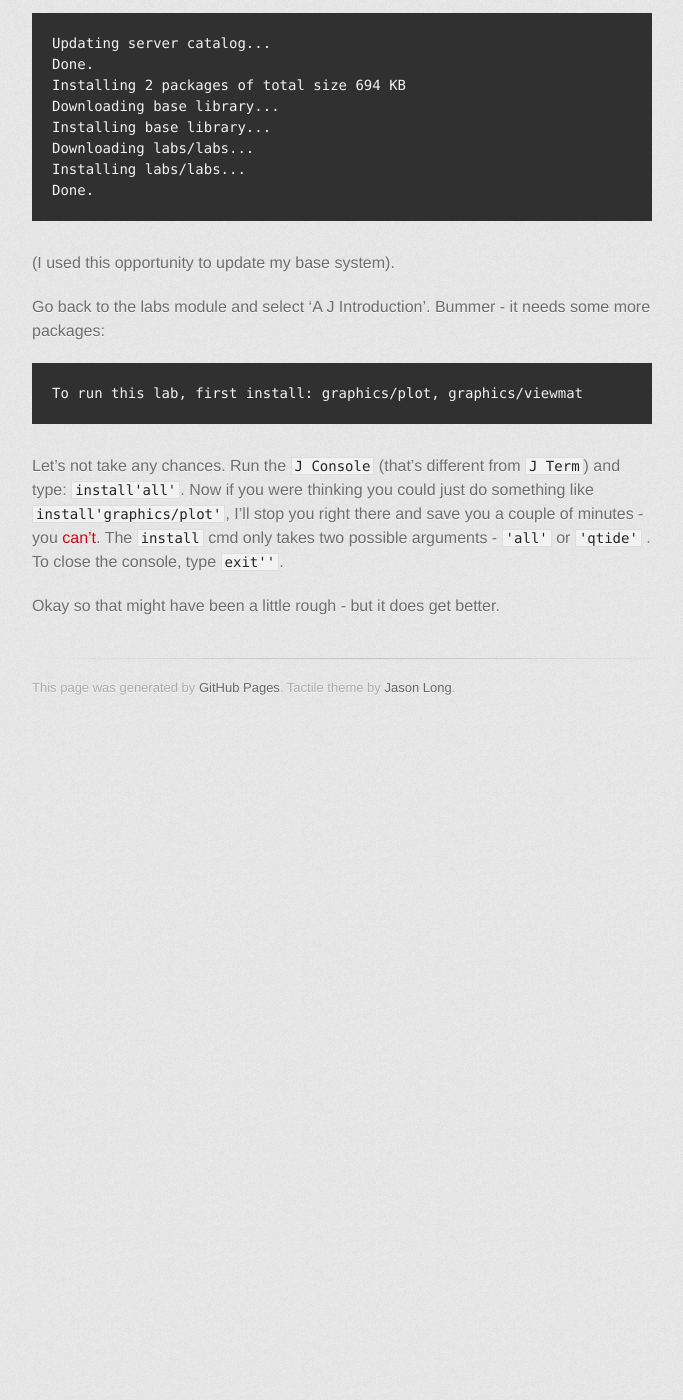
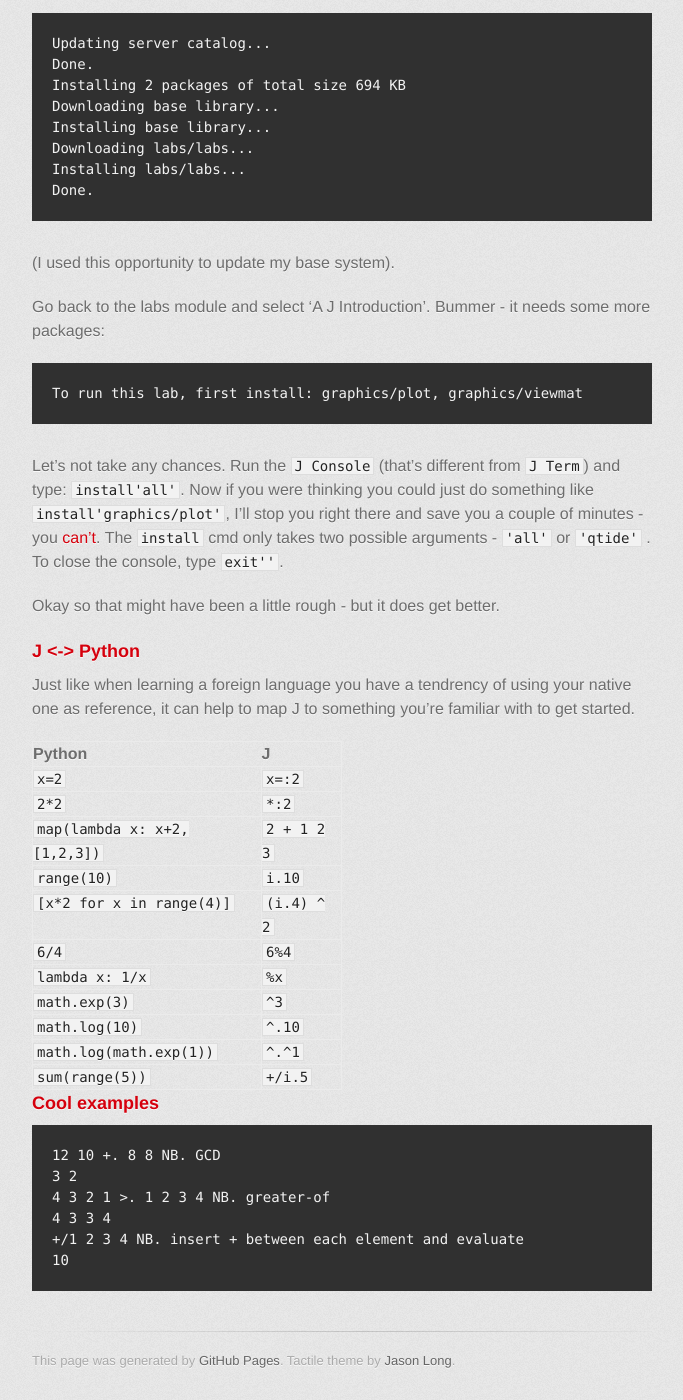
Before and after one commit to axiomiety/axiomiety.github.io, a Jekyll site: the page built from articles/code_j-intro.markdown, in a window 1280 px wide and 1400 px high, scrolled down 886 px. Shown: the whole window, without its empty margins (298-981 px from the left). Built offline with Jekyll 4.4.1, drawn with Linux system fonts in a browser that asks for light colours; nearby versions of some CDN libraries; some web fonts are replaced; before the commit the page ends 1613 px from its top, so only the background shows below that.

Commit message:
more on j

```diff
--- a/articles/code_j-intro.markdown
+++ b/articles/code_j-intro.markdown
@@ -38,3 +38,30 @@ Go back to the labs module and select 'A J Introduction'. Bummer - it needs some
 Let's not take any chances. Run the `J Console` (that's different from `J Term`) and type: `install'all'`. Now if you were thinking you could just do something like `install'graphics/plot'`, I'll stop you right there and save you a couple of minutes - you [can't](http://www.jsoftware.com/help/user/lib_jal.htm). The `install` cmd only takes two possible arguments - `'all'` or `'qtide'` . To close the console, type `exit''`.
 
 Okay so that might have been a little rough - but it does get better.
+
+### J <-> Python
+
+Just like when learning a foreign language you have a tendrency of using your native one as reference, it can help to map J to something you're familiar with to get started.
+
+Python|J
+:-----|:-
+`x=2`|`x=:2`
+`2*2`|`*:2`
+`map(lambda x: x+2, [1,2,3])`|`2 + 1 2 3`
+`range(10)`|`i.10`
+`[x*2 for x in range(4)]`|`(i.4) ^ 2`
+`6/4`|`6%4`
+`lambda x: 1/x`|`%x`
+`math.exp(3)`|`^3`
+`math.log(10)`|`^.10`
+`math.log(math.exp(1))`|`^.^1`
+`sum(range(5))`|`+/i.5`
+
+### Cool examples
+
+    12 10 +. 8 8 NB. GCD
+    3 2
+    4 3 2 1 >. 1 2 3 4 NB. greater-of
+    4 3 3 4
+    +/1 2 3 4 NB. insert + between each element and evaluate
+    10
--- a/articles/code_python-debug.markdown
+++ b/articles/code_python-debug.markdown
@@ -67,7 +67,7 @@ We're now at the very top of the program. Before continuing, let's set a breakpo
 We can set we hit the breakpoint (denoted by 'B'), and we use `l` to list the current source. Now that we're in a debug session, let's make `l` an actual list.
 
 {% highlight python %}
-    (Pdb) l=[1,2,3,4]V
+    (Pdb) l=[1,2,3,4]
     *** Error in argument: '=[1,2,3,4]'
 {% endhighlight %}
 
```
Also changed, not shown: llog/index.markdown (+22 -7 lines).
